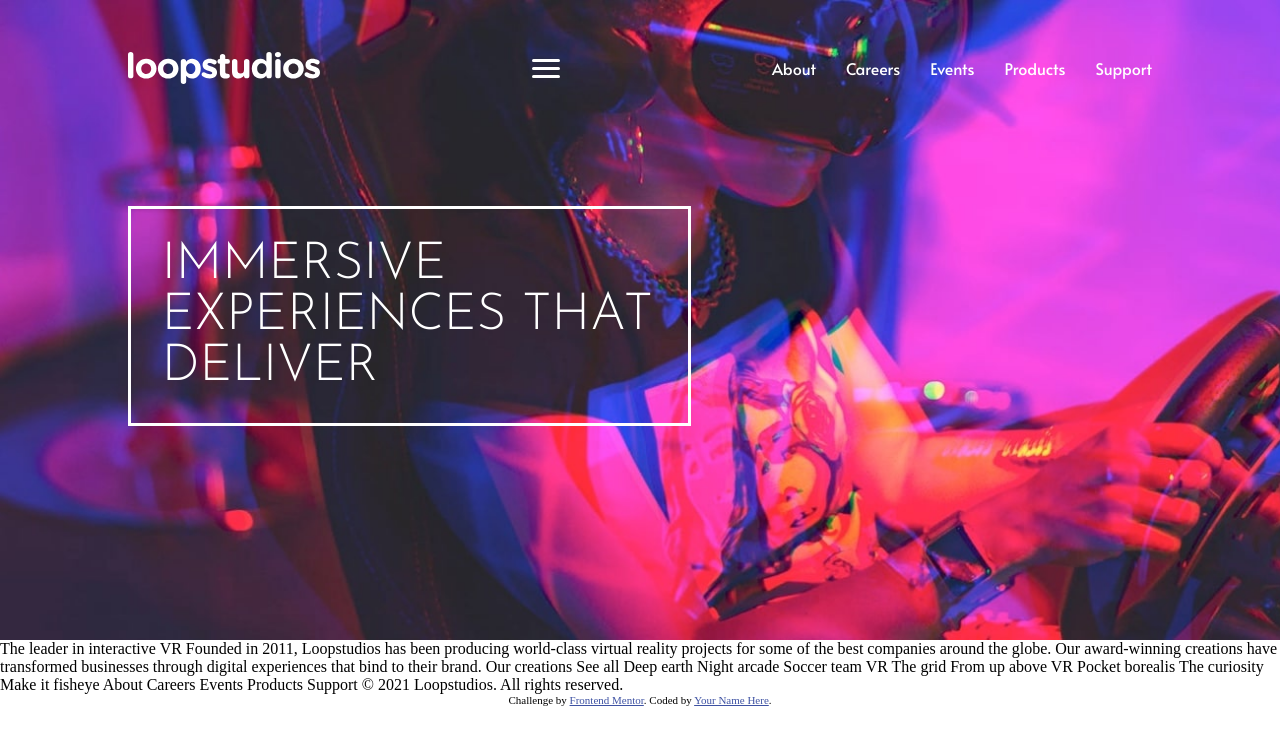
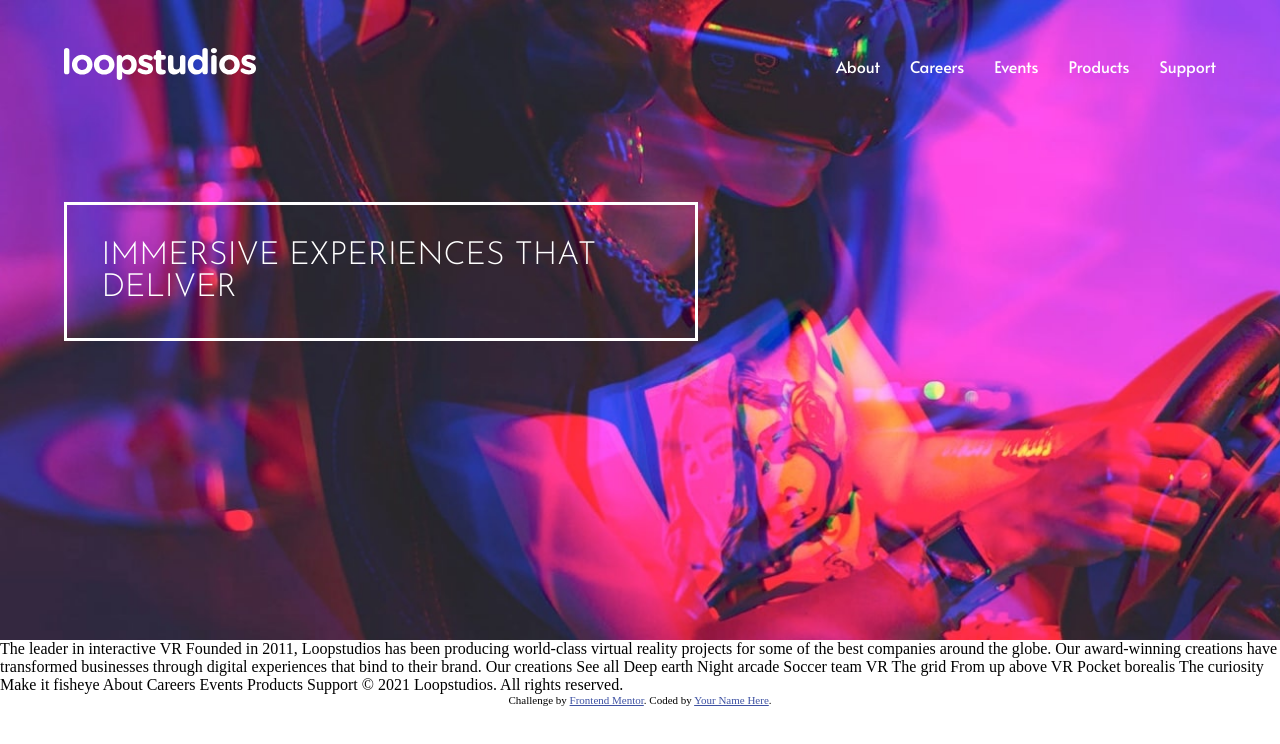
Before and after one commit to Cokejnr7/loop-studios, a plain HTML site: page index.html in a window 1280 px wide. Drawn offline with Linux system fonts and the light colour scheme.

Commit message:
nav links transition and fixed header  responsive issue

```diff
--- a/index.css
+++ b/index.css
@@ -13,11 +13,16 @@
     --Very-Dark-Gray: hsl(0, 0%, 41%);
 }
 
+html{
+    min-width: 100%;
+    min-height: 100%;
+}
+
 /* -------------------------- utility classes ----------------------------- */
 
 .container{
-    min-width: 80vw;
-    max-width: 80vw;
+    min-width: 90%;
+    max-width: 90%;
     margin: 0 auto;
 }
 
@@ -27,20 +32,21 @@
 
 
 header {
-    min-width: 100%;
-    height: 80vh;
+    width: 100%;
+    min-width: 375px;
+    min-height: 80vh;
     background-image: url("images/desktop/image-hero.jpg");
     background-repeat: no-repeat;
     background-size: cover;
 }
+
 
 header h1{
     color: var(--White);
     font-family: 'Josefin Sans', sans-serif;
     font-weight: 200;
     text-transform: uppercase;
-    max-width: 80vw;
-    font-size: clamp(2rem, 4vw, 4rem);
+    font-size: clamp(2rem, 4%, 4rem);
 }
 
 .frame{
@@ -55,26 +61,51 @@ header h1{
     display: flex;
     flex-direction: column;
     gap: 70px;
-    position: relative;
 }
 
 nav{
     display: flex;
     align-items: center;
     justify-content: space-between;
-    padding: 50px 0;
+    padding: 3rem 0;
+}
+
+nav img{
+    width: 100%;
+    height: auto;
 }
 
 nav>ul{
-    display: flex;
+    display: none;
     gap: 30px;
 }
 
 nav li{
     list-style-type: none;
     font-family: 'Alata', sans-serif;
+    cursor: pointer;
+}
+
+nav a{
     color: var(--White);
-    cursor: pointer;
+    text-decoration: none;
+    position: relative;
+}
+
+nav a::after{
+    content: "";
+    position: absolute;
+    left: 0;
+    bottom: -2px;
+    width: 100%;
+    background-color: var(--White);
+    height: 2px;
+    transition: all .25s;
+    transform: scaleX(0);
+}
+
+nav a:hover::after{
+    transform: scaleX(1);
 }
 
 
@@ -137,10 +168,14 @@ nav li{
 
 
 
-@media screen and (max-width:750px){
+@media screen and (min-width:768px){
 
-    nav ul{
+    .hamburger{
         display: none;
     }
 
+    nav ul{
+        display: flex;
+    }
+
 }
--- a/index.html
+++ b/index.html
@@ -28,19 +28,23 @@
     </style>
   </head>
   <body>
+     <!-------------- header ------------------>
     <header>
       <div class="container header-content">
         <nav>
-          <img src="images/logo.svg" alt="logo" />
+          <div>
+            <img src="images/logo.svg" alt="logo" />
+          </div>
+
           <div class="hamburger">
             <span></span>
           </div>
           <ul>
-            <li>About</li>
-            <li>Careers</li>
-            <li>Events</li>
-            <li>Products</li>
-            <li>Support</li>
+            <li><a href="#">About</a></li>
+            <li><a href="#">Careers</a></li>
+            <li><a href="#">Events</a></li>
+            <li><a href="#">Products</a></li>
+            <li><a href="#">Support</a></li>
           </ul>
         </nav>
         <div>
@@ -51,6 +55,9 @@
       </div>
     </header>
 
+    <!--------------------- end of header ------------------------>
+
+    <!--------------------------- main ------------------------->
     <main></main>
     <footer></footer>
 
```
